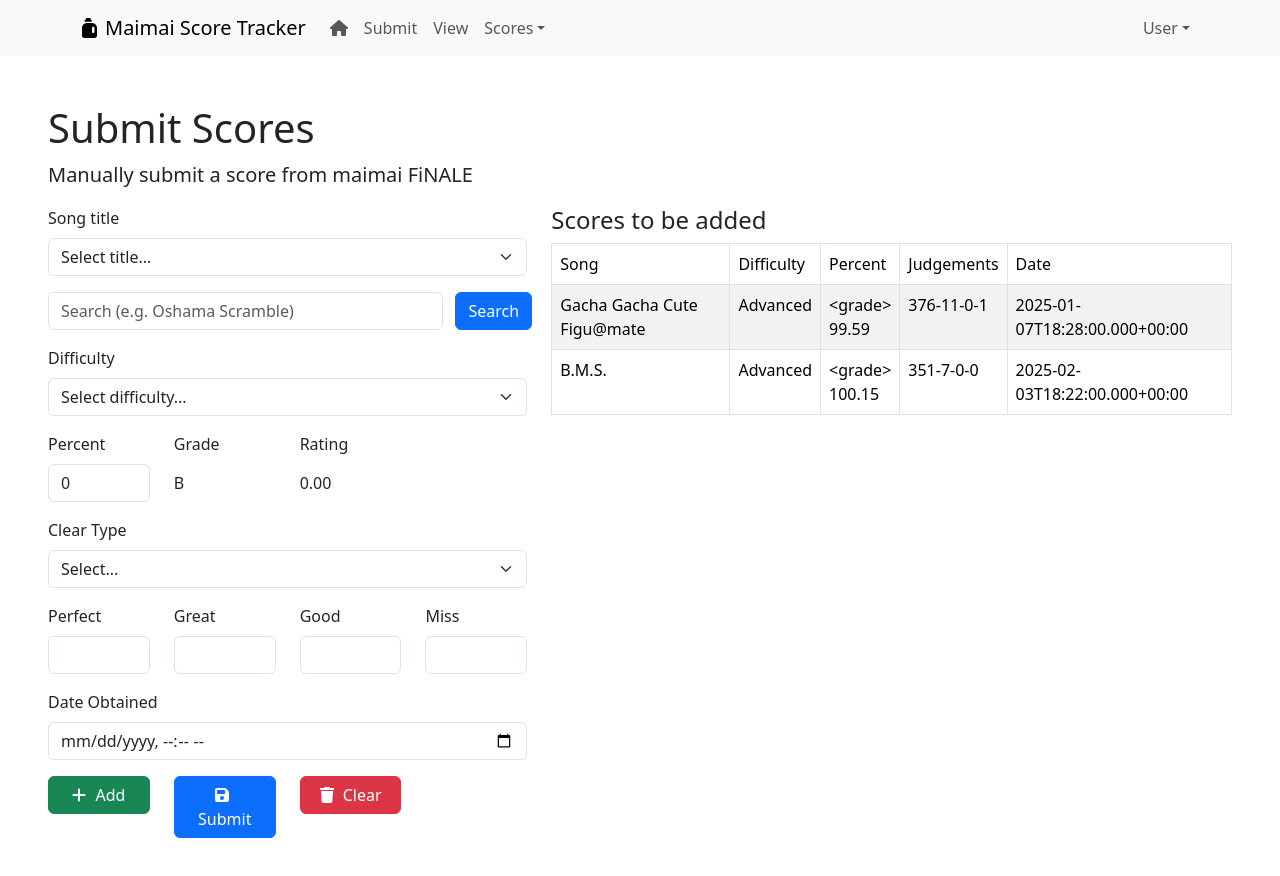
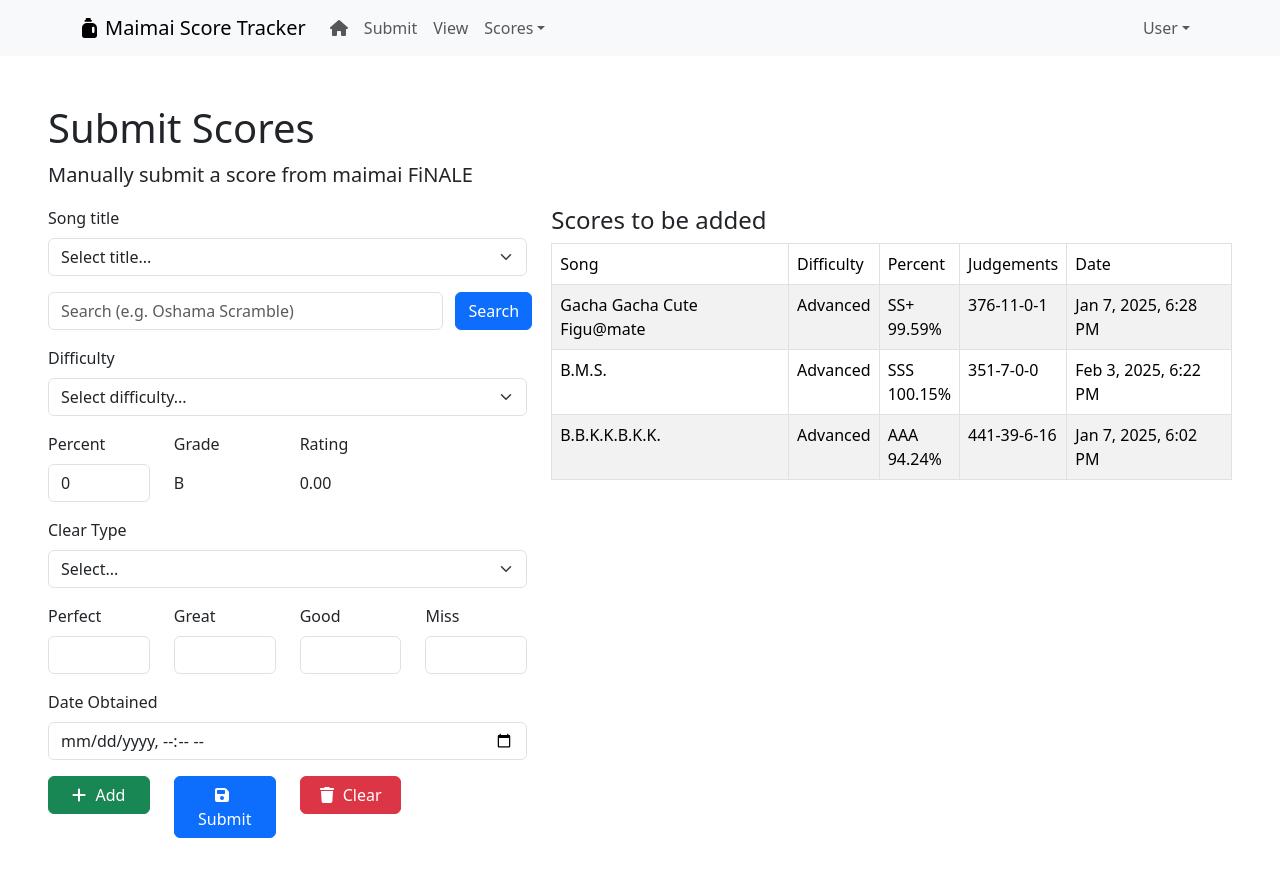
Before and after one commit to corndogit/maimai-score-tracker, a React (Vite) app: page /submit in a window 1280 px wide. Shown: the top 876 px of the page. Built offline with nearby package versions, Linux system fonts and the light colour scheme.

Commit message:
Replace static test data with JSON data

```diff
--- a/src/components/export-scores-page/export-scores-page.tsx
+++ b/src/components/export-scores-page/export-scores-page.tsx
@@ -4,42 +4,8 @@ import { PageTitles } from "../shared/page-titles";
 import { FontAwesomeIcon } from "@fortawesome/react-fontawesome";
 import { faDownload } from "@fortawesome/free-solid-svg-icons";
 import { faCopy } from "@fortawesome/free-solid-svg-icons/faCopy";
+import placeholderJSON from "../../data/maimai-scores-1740695287.json";
 import "./export-scores-page.css";
-
-const placeholderJSON: String = `{
-  "meta": { "game": "maimai", "service": "manual", "playtype": "Single" },
-  "scores": [
-    {
-      "identifier": "751",
-      "matchType": "inGameID",
-      "lamp": "CLEAR",
-      "difficulty": "Advanced",
-      "percent": 99.59,
-      "judgements": { "perfect": 376, "great": 11, "good": 0, "miss": 1 },
-      "timeAchieved": 1736274480000
-    },
-    {
-      "identifier": "850",
-      "matchType": "inGameID",
-      "lamp": "FULL COMBO",
-      "difficulty": "Advanced",
-      "percent": 100.15,
-      "judgements": { "perfect": 351, "great": 7, "good": 0, "miss": 0 },
-      "timeAchieved": 1738606920000
-    },
-    {
-      "identifier": "381",
-      "matchType": "inGameID",
-      "lamp": "CLEAR",
-      "difficulty": "Advanced",
-      "percent": 94.24,
-      "judgements": { "perfect": 441, "great": 39, "good": 6, "miss": 16 },
-      "timeAchieved": 1736272920000
-    }
-  ],
-  "classes": { "dan": "DAN_6" }
-}
-`;
 
 export const ExportScoresPage = () => {
   return (
@@ -51,7 +17,7 @@ export const ExportScoresPage = () => {
       <Form>
         <Form.Label>Output</Form.Label>
         <Form.Control as="textarea" readOnly style={{ height: "400px" }}>
-          {placeholderJSON}
+          {JSON.stringify(placeholderJSON, null, 2)}
         </Form.Control>
         <Button variant="primary" className="mt-2 me-2">
           <FontAwesomeIcon icon={faDownload} /> Save
--- a/src/components/shared/scores-table/scores-table.tsx
+++ b/src/components/shared/scores-table/scores-table.tsx
@@ -2,6 +2,7 @@ import { Table } from "react-bootstrap";
 import { Judgements, ScoreData } from "../../../models/score";
 import { DateTime } from "luxon";
 import { useSongNameStore } from "../../../hooks/store";
+import { calculateGrade } from "../../../utils/score-tools";
 
 interface ScoreTableData {
   scoreData: ScoreData[];
@@ -32,12 +33,16 @@ const ScoresTable = ({ scoreData }: ScoreTableData) => {
               <td>{songNames.getByIdentifier(score.identifier)}</td>
               <td>{score.difficulty}</td>
               <td>
-                {"<grade>"}
+                {calculateGrade(score.percent)}
                 <br />
-                {score.percent}
+                {score.percent}%
               </td>
               <td>{stringifyJudgements(score.judgements)}</td>
-              <td>{DateTime.fromMillis(score.timeAchieved).toISO()}</td>
+              <td>
+                {DateTime.fromMillis(score.timeAchieved).toLocaleString(
+                  DateTime.DATETIME_MED
+                )}
+              </td>
             </tr>
           );
         })}
--- a/src/components/submit-score-page/submit-score-preview/submit-score-preview.tsx
+++ b/src/components/submit-score-page/submit-score-preview/submit-score-preview.tsx
@@ -1,32 +1,12 @@
-import { ScoreData } from "../../../models/score";
+import { useScoreDataStore } from "../../../hooks/store";
 import ScoresTable from "../../shared/scores-table/scores-table";
 
-const testScoreData: ScoreData[] = [
-  {
-    identifier: "751",
-    matchType: "inGameID",
-    lamp: "CLEAR",
-    difficulty: "Advanced",
-    percent: 99.59,
-    judgements: { perfect: 376, great: 11, good: 0, miss: 1 },
-    timeAchieved: 1736274480000,
-  },
-  {
-    identifier: "850",
-    matchType: "inGameID",
-    lamp: "FULL COMBO",
-    difficulty: "Advanced",
-    percent: 100.15,
-    judgements: { perfect: 351, great: 7, good: 0, miss: 0 },
-    timeAchieved: 1738606920000,
-  },
-];
-
 export const SubmitScorePreview = () => {
+  const testScoreData = useScoreDataStore();
   return (
     <>
       <h4>Scores to be added</h4>
-      <ScoresTable scoreData={testScoreData} />
+      <ScoresTable scoreData={testScoreData.scoreData.slice(0, 3)} />
     </>
   );
 };
--- a/src/components/view-scores-page/view-scores-page.tsx
+++ b/src/components/view-scores-page/view-scores-page.tsx
@@ -1,37 +1,17 @@
 import { PageTitles } from "../shared/page-titles";
 import { BasePage } from "../shared/base-page";
-import { ScoreData } from "../../models/score";
 import ScoresTable from "../shared/scores-table/scores-table";
-
-const testScoreData: ScoreData[] = [
-  {
-    identifier: "751",
-    matchType: "inGameID",
-    lamp: "CLEAR",
-    difficulty: "Advanced",
-    percent: 99.59,
-    judgements: { perfect: 376, great: 11, good: 0, miss: 1 },
-    timeAchieved: 1736274480000,
-  },
-  {
-    identifier: "850",
-    matchType: "inGameID",
-    lamp: "FULL COMBO",
-    difficulty: "Advanced",
-    percent: 100.15,
-    judgements: { perfect: 351, great: 7, good: 0, miss: 0 },
-    timeAchieved: 1738606920000,
-  },
-];
+import { useScoreDataStore } from "../../hooks/store";
 
 export const ViewScoresPage = () => {
+  const testScoreData = useScoreDataStore();
   return (
     <BasePage>
       <PageTitles
         title="View Scores"
         subtitle="View and search for submitted scores"
       />
-      <ScoresTable scoreData={testScoreData} />
+      <ScoresTable scoreData={testScoreData.scoreData} />
     </BasePage>
   );
 };
--- a/src/hooks/store.ts
+++ b/src/hooks/store.ts
@@ -1,6 +1,7 @@
 import { create } from 'zustand';
 import { ScoreData } from '../models/score';
 import songNamesJson from '../data/song_names.json';
+import testScoreData from '../data/maimai-scores-1740695287.json'
 
 const songNames: Record<string, string> = songNamesJson;
 
@@ -16,7 +17,7 @@ interface SongNamesState {
 
 // to be used for fetching scores from an API
 export const useScoreDataStore = create<ScoreDataState>((set) => ({
-  scoreData: [],
+  scoreData: testScoreData["scores"],
   addScore: (score: ScoreData) => set((state) => ({ scoreData: [...state.scoreData, score] })),
   removeAllScores: () => set({ scoreData: [] }),
   updateScores: (scores: ScoreData[]) => set({ scoreData: scores }),
--- a/src/models/score.ts
+++ b/src/models/score.ts
@@ -1,6 +1,6 @@
 export type ScoreData = {
   identifier: string
-  matchType: "inGameID";
+  matchType: string;  // "inGameID"
   lamp: string
   difficulty: string
   percent: number
--- /dev/null
+++ b/src/utils/score-tools.ts
@@ -0,0 +1,11 @@
+export const calculateGrade = (percent: number): string => {
+  if (percent >= 100.0) {return "SSS"}
+  if (percent >=  99.5) {return "SS+"}
+  if (percent >=  99.0) {return "SS"}
+  if (percent >=  98.0) {return "S"}
+  if (percent >=  97.0) {return "S"}
+  if (percent >=  94.0) {return "AAA"}
+  if (percent >=  90.0) {return "AA"}
+  if (percent >=  80.0) {return "A"}
+  return "B"
+}
```
